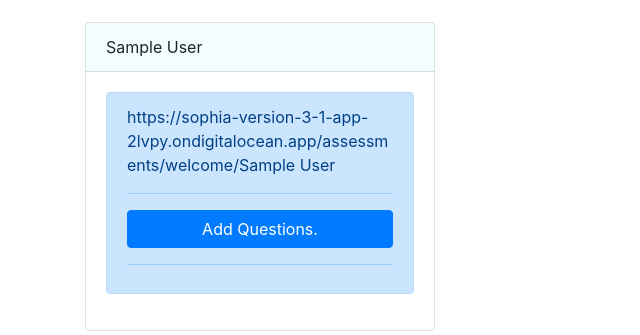
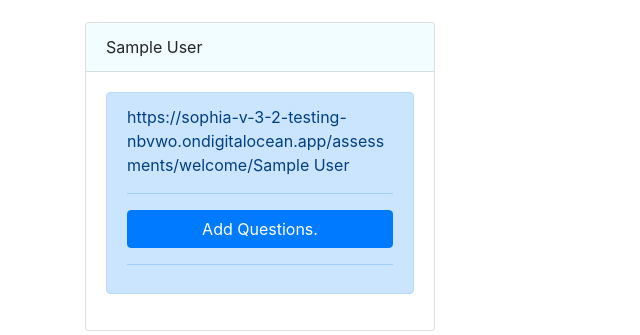
Before and after one commit to PerfectSkillsSophia/version3.2_testing, a Django app: page /administration/dashboard/ in a window 1280 px wide. Shown: the part 207-542 px from the top of the page, without its empty margins (0-640 px from the left). Run offline with Django 4.2, Linux system fonts and the light colour scheme; a user stored in the database is signed in; tables that the repository leaves empty hold one stand-in row (values such as "Sample post"); some libraries are stand-ins or nearby versions.

Commit message:
Url Dashboard for assessments and Debug is False

```diff
--- a/sophia/settings.py
+++ b/sophia/settings.py
@@ -24,7 +24,7 @@ BASE_DIR = Path(__file__).resolve().parent.parent
 SECRET_KEY = 'django-insecure-f!0bd-ff_yr9@*ks^fr!4#@nwikd0!@8*o4*)_$!mn0ej(&hgy'
 
 # SECURITY WARNING: don't run with debug turned on in production!
-DEBUG = True
+DEBUG = False
 ALLOWED_HOSTS = ['127.0.0.1','*']
 
 
--- a/templates/dashboard.html
+++ b/templates/dashboard.html
@@ -26,7 +26,7 @@
                 </div>
                 <div class="card-body">
                     <div class="alert alert-primary" role="alert">
-                        https://sophia-version-3-1-app-2lvpy.ondigitalocean.app/assessments/welcome/{{ assessment.assessmentName }}<br>
+                        https://sophia-v-3-2-testing-nbvwo.ondigitalocean.app/assessments/welcome/{{ assessment.assessmentName }}<br>
                         <hr>
                         <a href="assessment/{{assessment.assId}}" class="btn btn-primary  btn-block"
                             id="view{{assessment.assId}}">Add Questions.</a>
```
